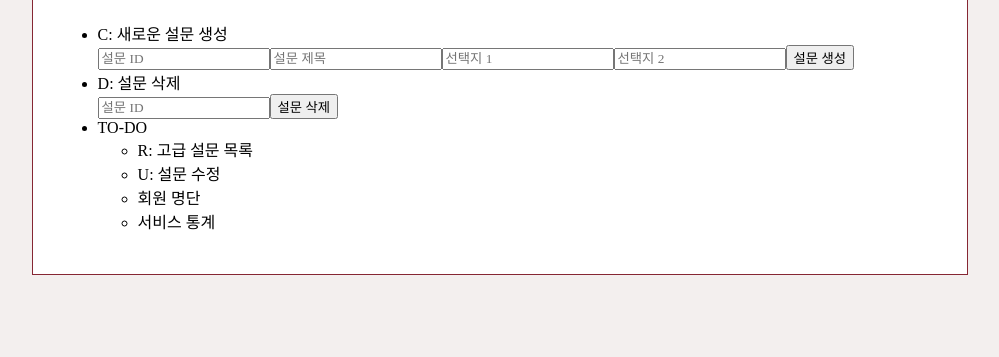
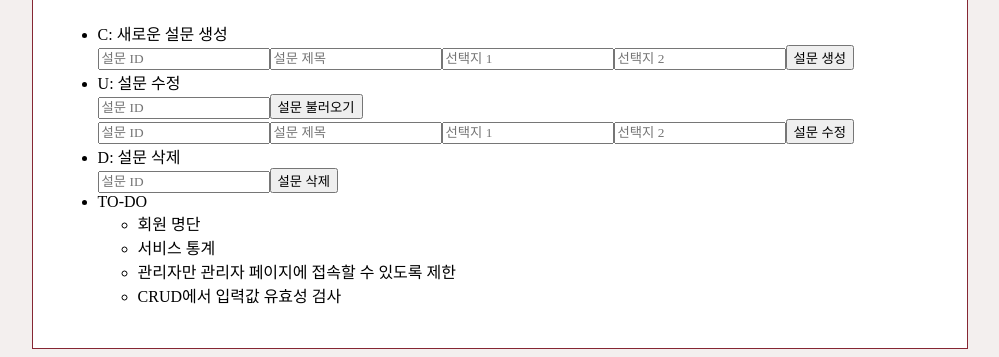
Before and after one commit to nestiank/survey, a React (Create React App) app: page /admin in a window 1280 px wide. Shown: the part 303-660 px from the top of the page, without its empty margins (140-1139 px from the left). Built offline with nearby package versions, Linux system fonts and the light colour scheme; no server answers; sample sign-in values are in the browser's storage; a web font is replaced by a local one.

Commit message:
FEATURE: 설문 수정 기능 구현

```diff
--- a/src/components/Admin.js
+++ b/src/components/Admin.js
@@ -1,4 +1,4 @@
-import { CreateSurveyItem, DeleteSurveyItem } from '../scripts/database'
+import { CreateSurveyItem, UpdateSurveyItem, DeleteSurveyItem, GetSurveyItem } from '../scripts/database'
 
 function Admin() {
   const CreateSurvey = () => {
@@ -16,12 +16,40 @@ function Admin() {
     };
     CreateSurveyItem(survey);
   }
+  const ReadSurvey = () => {
+    const surveyID = document.getElementById("surveyReadID").value;
+    GetSurveyItem(surveyID).then((surveyItem) => {
+      if (surveyItem) {
+        document.getElementById("surveyUpdateID").value = surveyItem.id;
+        document.getElementById("surveyUpdateTitle").placeholder = surveyItem.title;
+        document.getElementById("surveyUpdateLeftPoll").placeholder = surveyItem.leftPoll;
+        document.getElementById("surveyUpdateRightPoll").placeholder = surveyItem.rightPoll;
+      } else if (surveyItem === null) {
+        alert("존재하지 않는 설문 ID입니다.");
+      }
+    }).catch((error) => {
+      console.error(error);
+    });
+  }
+  const UpdateSurvey = () => {
+    const surveyID = document.getElementById("surveyUpdateID").value;
+    const title = document.getElementById("surveyUpdateTitle").value;
+    const leftPoll = document.getElementById("surveyUpdateLeftPoll").value;
+    const rightPoll = document.getElementById("surveyUpdateRightPoll").value;
+    const survey = {
+      "id": surveyID,
+      "title": title,
+      "leftPoll": leftPoll,
+      "rightPoll": rightPoll,
+      "leftVotes": 0,
+      "rightVotes": 0
+    };
+    UpdateSurveyItem(surveyID, survey);
+  }
   const DeleteSurvey = () => {
     const surveyID = document.getElementById("surveyDeleteID").value;
     DeleteSurveyItem(surveyID);
   }
-
-  // TO-DO: 관리자만 관리자 페이지에 접속할 수 있도록 제한하기
 
   return (
     <div>
@@ -38,6 +66,24 @@ function Admin() {
           <input type="text" id="surveyCreateRightPoll" placeholder="선택지 2"/>
           <input type="submit" id="surveyCreateSubmit" value="설문 생성"/>
         </form>
+        <li>U: 설문 수정</li>
+        <form action="/read" method="post" onSubmit={(e) => {
+          e.preventDefault();
+          ReadSurvey();
+        }}>
+          <input type="text" id="surveyReadID" placeholder="설문 ID"/>
+          <input type="submit" id="surveyReadSubmit" value="설문 불러오기"/>
+        </form>
+        <form action="/update" method="post" onSubmit={(e) => {
+          e.preventDefault();
+          UpdateSurvey();
+        }}>
+          <input type="text" id="surveyUpdateID" placeholder="설문 ID" readOnly={true}/>
+          <input type="text" id="surveyUpdateTitle" placeholder="설문 제목"/>
+          <input type="text" id="surveyUpdateLeftPoll" placeholder="선택지 1"/>
+          <input type="text" id="surveyUpdateRightPoll" placeholder="선택지 2"/>
+          <input type="submit" id="surveyUpdateSubmit" value="설문 수정"/>
+        </form>
         <li>D: 설문 삭제</li>
         <form action="/delete" method="post" onSubmit={(e) => {
           e.preventDefault();
@@ -48,10 +94,10 @@ function Admin() {
         </form>
         <li>TO-DO</li>
         <ul>
-          <li>R: 고급 설문 목록</li>
-          <li>U: 설문 수정</li>
           <li>회원 명단</li>
           <li>서비스 통계</li>
+          <li>관리자만 관리자 페이지에 접속할 수 있도록 제한</li>
+          <li>CRUD에서 입력값 유효성 검사</li>
         </ul>
       </ul>
     </div>
--- a/src/scripts/database.js
+++ b/src/scripts/database.js
@@ -1,4 +1,4 @@
-import { getDatabase, ref, get, set, remove, runTransaction } from 'firebase/database';
+import { getDatabase, ref, get, set, update, remove, runTransaction } from 'firebase/database';
 
 // Create: 설문 생성하기
 const CreateSurveyItem = (survey) => {
@@ -44,10 +44,12 @@ const GetSurveyItem = (id = null) => {
 }
 
 // Update: 설문 내용 수정하기
-// TO-DO
-const SomehowUpdateSurveyItem = (id, new_survey) => {
-  // Somehow update survey (DB)
-  console.log("Updated survey");
+const UpdateSurveyItem = (id, new_survey) => {
+  const database = getDatabase();
+  const updates = {};
+  updates["survey/" + id] = new_survey;
+  update(ref(database), updates);
+  alert("설문이 수정되었습니다.");
 }
 
 // Update: 투표 처리하기
@@ -62,6 +64,7 @@ const PickSurveyItem = (id, vote) => {
         }
         return survey;
       }).then(() => {
+        alert("선택지 1에 투표하셨습니다.");
         resolve();
       }).catch((error) => {
         reject(error);
@@ -74,6 +77,7 @@ const PickSurveyItem = (id, vote) => {
         }
         return survey;
       }).then(() => {
+        alert("선택지 2에 투표하셨습니다.");
         resolve();
       }).catch((error) => {
         reject(error);
@@ -95,8 +99,8 @@ const DeleteSurveyItem = (id) => {
 }
 
 // Used in Admin
-export { CreateSurveyItem, DeleteSurveyItem };
-// Used in SurveyList & SurveyItemVotePage & SurveyItemResultPage
+export { CreateSurveyItem, UpdateSurveyItem, DeleteSurveyItem };
+// Used in Admin & SurveyList & SurveyItemVotePage & SurveyItemResultPage
 export { GetSurveyItem };
 // Used in SurveyItemVotePage
 export { PickSurveyItem };
```
